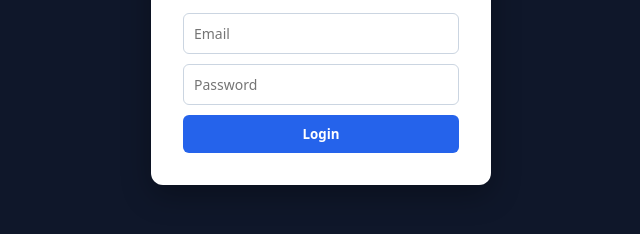
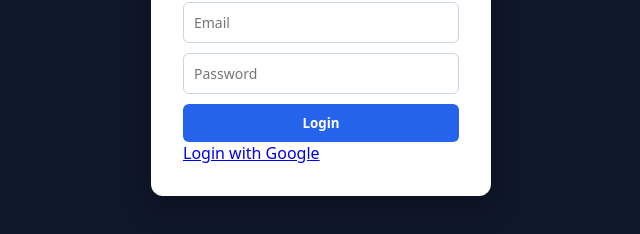
Before and after one commit to amashitharushika/flight-management-system, a plain HTML site: page user-service-ui/index.html in a window 1280 px wide. Shown: the part 370-604 px from the top of the page, without its empty margins (319-959 px from the left). Drawn offline with Linux system fonts and the light colour scheme.

Commit message:
feat: update UI to use cookie-based session via Google OAuth

```diff
--- a/user-service-ui/index.html
+++ b/user-service-ui/index.html
@@ -20,6 +20,13 @@
       <button type="submit">Login</button>
     </form>
 
+    <!-- Google Login -->
+    <div class="google-login">
+      <a href="http://localhost:8080/oauth2/authorization/google">
+        Login with Google
+      </a>
+    </div>
+
     <form id="register-form" class="hidden">
       <input type="text" id="register-name" placeholder="Full name" required />
       <input type="email" id="register-email" placeholder="Email" required />
--- a/user-service-ui/script.js
+++ b/user-service-ui/script.js
@@ -63,3 +63,7 @@ registerForm.addEventListener("submit", async (e) => {
     showResult(err.message, true);
   }
 });
+
+const res = await fetch("http://localhost:8080/api/users/1", {
+  credentials: "include",
+});
```
